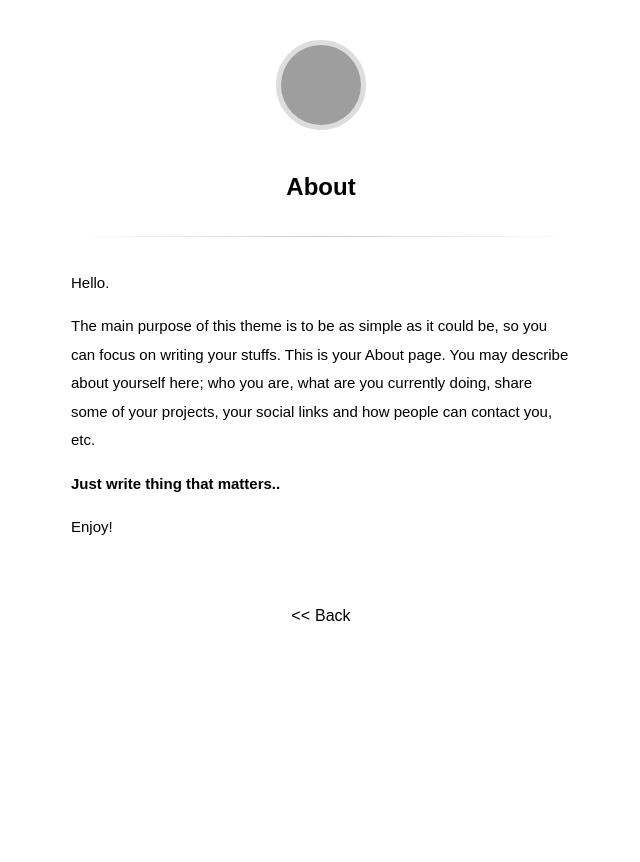
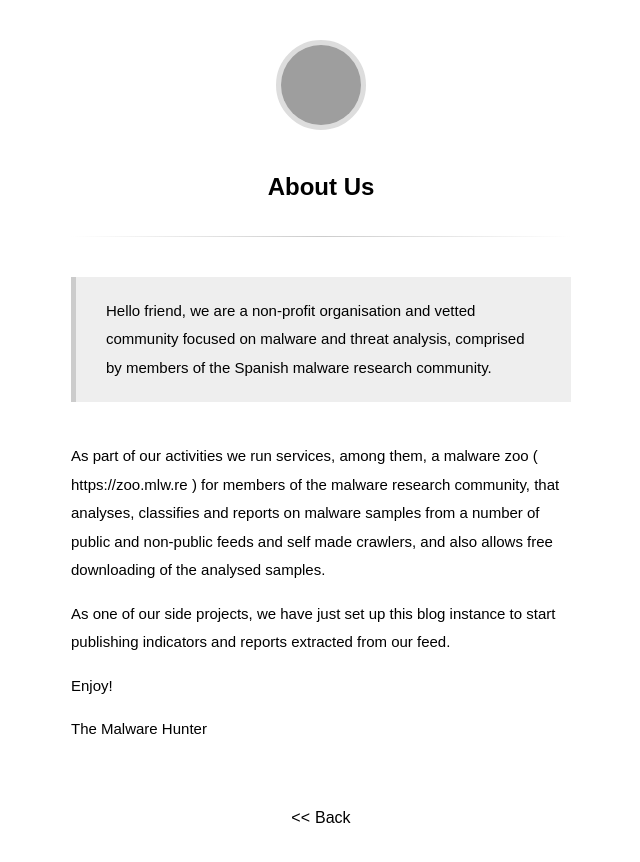
Before and after one commit to mlwre/mlwre.github.io, a Jekyll site: the page built from about.md, in a window 1280 px wide, cut to the strip 0-862 px from the top of the page. Shown: the whole strip, without its empty margins (319-959 px from the left). Built offline with Jekyll 4.4.1, drawn with Linux system fonts in a browser that asks for light colours; some web fonts are replaced; grey boxes are pictures that could not be loaded.

Commit message:
Update about.md
new about

```diff
--- a/about.md
+++ b/about.md
@@ -1,12 +1,15 @@
 ---
 layout: page
-title: About
+title: About Us
 ---
 
-Hello.
+> Hello friend, we are a non-profit organisation and vetted community focused on malware and threat analysis, comprised by members of the Spanish malware research community.
 
-The main purpose of this theme is to be as simple as it could be, so you can focus on writing your stuffs. This is your About page. You may describe about yourself here; who you are, what are you currently doing, share some of your projects, your social links and how people can contact you, etc.
+As part of our activities we run services, among them, a malware zoo ( https://zoo.mlw.re ) for members of the malware research community, that analyses, classifies and reports on malware samples from a number of public and non-public feeds and self made crawlers, and also allows free downloading of the analysed samples.
 
-**Just write thing that matters..**
+As one of our side projects, we have just set up this blog instance to start publishing indicators and reports extracted from our feed.
+
 
 Enjoy!
+
+The Malware Hunter
```
